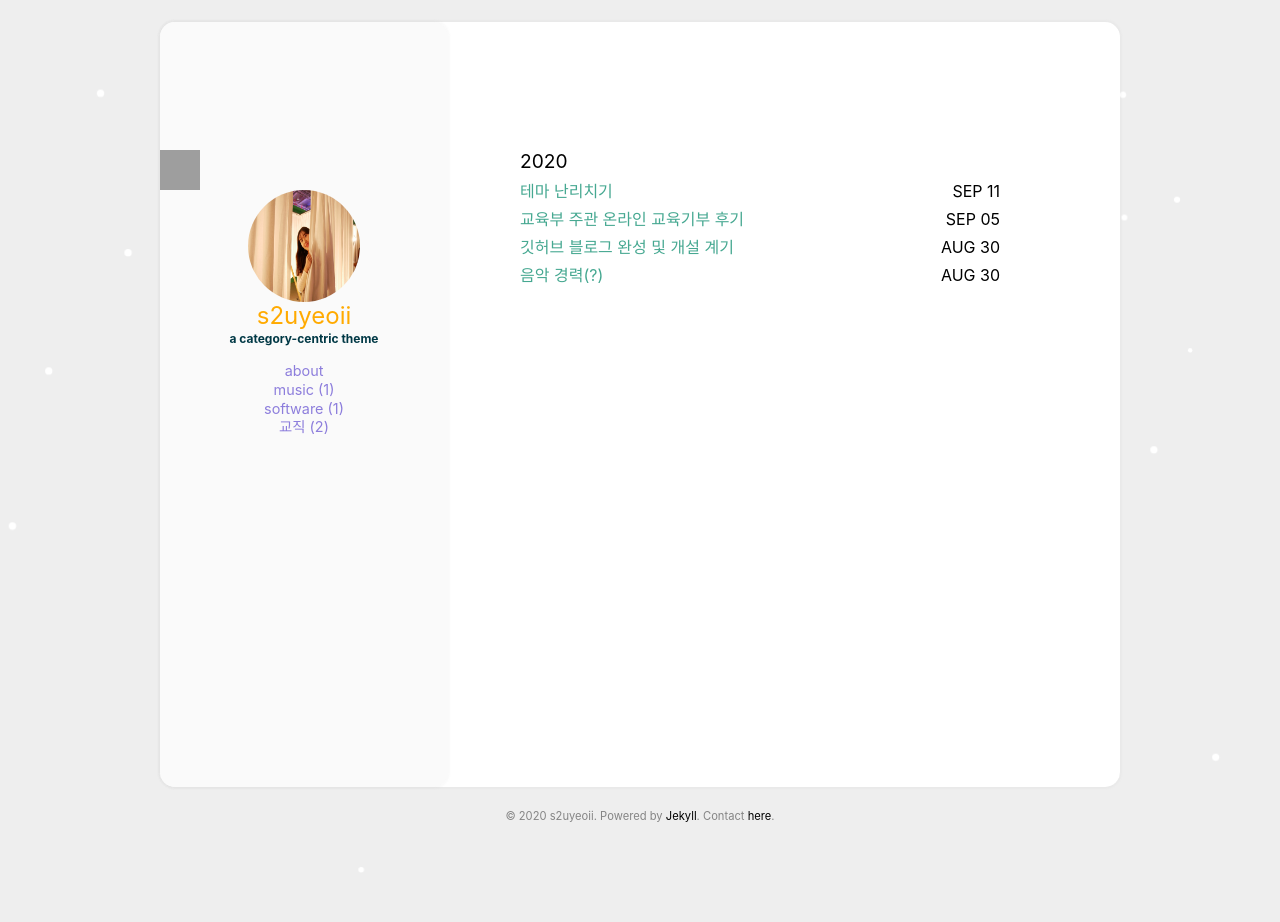
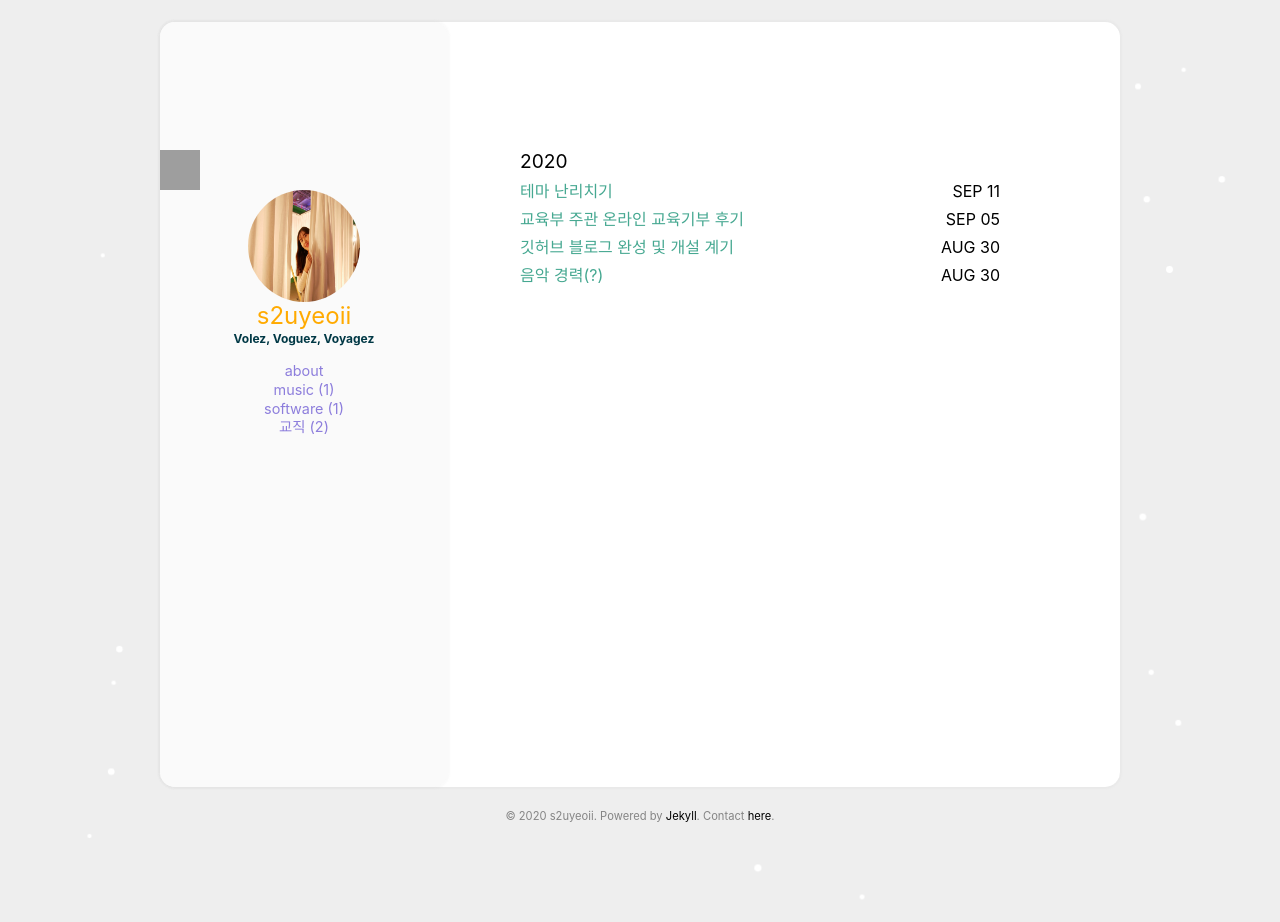
Before and after one commit to yeoneed/yeoneed.github.io, a Jekyll site: the page built from index.html, in a window 1280 px wide. Built offline with Jekyll 4.4.1, drawn with Linux system fonts in a browser that asks for light colours; grey boxes are pictures that could not be loaded.

Commit message:
설명 수정

```diff
--- a/_config.yml
+++ b/_config.yml
@@ -19,7 +19,7 @@ user:
   name: s2uyeoii
   pic: /assets/img/cat.jpg
   picAlt: "catbook"
-  job: a category-centric theme
+  job: Volez, Voguez, Voyagez
   aboutme: true # comment this out if you don't need the 'about' page.
 
 exclude:
```
